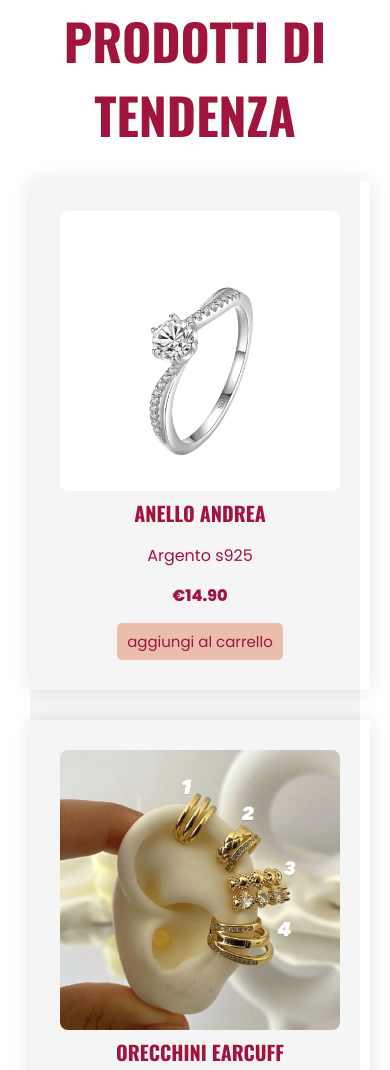
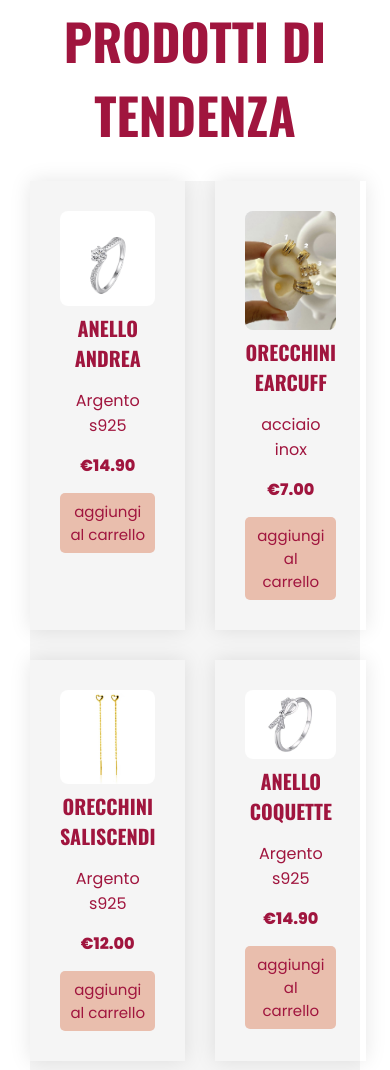
Before and after one commit to Juanluis439/Vanvint, a plain HTML site: page index.html in a window 390 px wide. Shown: the part 1333-2403 px from the top of the page. Drawn offline with nearby package versions, Linux system fonts and the light colour scheme.

Commit message:
new visual

```diff
--- a/index.html
+++ b/index.html
@@ -140,7 +140,7 @@
           </div>
         </div>
         <div class="product">
-          <img src="img-new/img24.JPG" alt="" />
+          <img src="img-new/img24.JPeG" alt="" />
           <div class="product-txt">
             <h3>orecchini Saliscendi</h3>
             <p>Argento s925</p>
--- a/styles.css
+++ b/styles.css
@@ -522,15 +522,19 @@ button.decrementar:hover {
     margin-bottom: 30px;
   }
 
-  .product-content {
-    grid-template-columns: repeat(1, 1fr);
-    gap: 30px;
-  }
+ .product-content {
+  grid-template-columns: repeat(2, 1fr);
+  gap: 30px;
+}
+
 
   .product img {
-    width: 280px;
-    height: 280px;
-  }
+  width: 100%;
+  height: auto;
+  object-fit: cover; /* opcional si quieres que la imagen llene el espacio recortando */
+  max-width: 100%;
+}
+
 
   .icons {
     padding: 30px;
```
